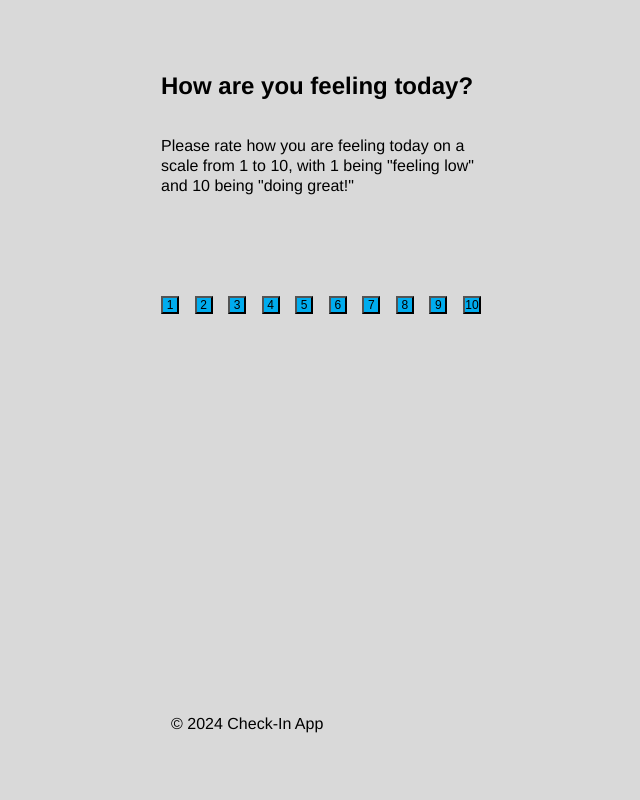
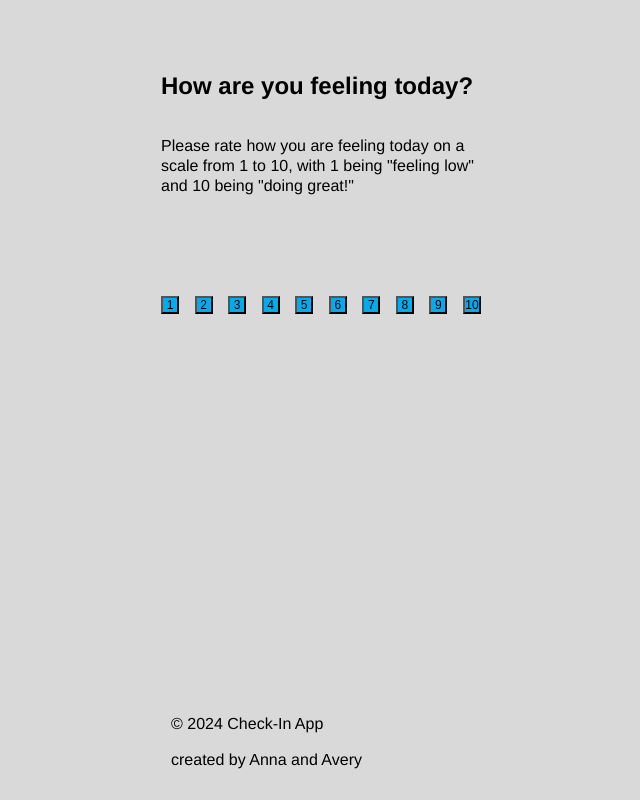
Before and after one commit to annaeckman/Check_In_App, a plain HTML site: page index.html in a window 1280 px wide. Shown: the part 666-1466 px from the top of the page, without its empty margins (319-959 px from the left). Before the commit the page ends 1430 px from the top, so only its background shows below. Drawn offline with Linux system fonts and the light colour scheme.

Commit message:
updated footer

```diff
--- a/index.html
+++ b/index.html
@@ -54,6 +54,9 @@
         </div>
       </section>
     </main>
-    <footer class="footer">© 2024 Check-In App</footer>
+    <footer class="footer">
+      <p class="footer__copywright">© 2024 Check-In App</p>
+      <p class="footer__authors">created by Anna and Avery</p>
+    </footer>
   </body>
 </html>
```
